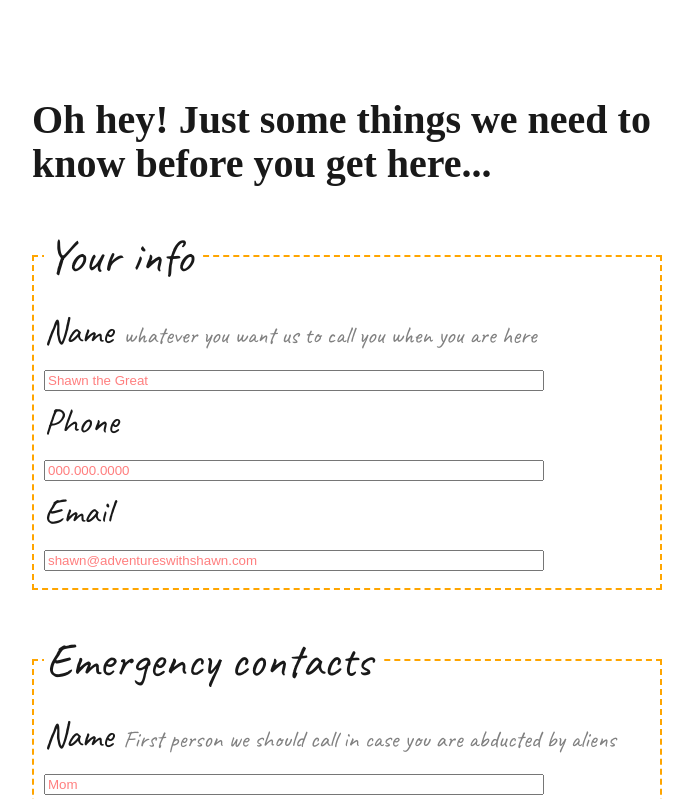
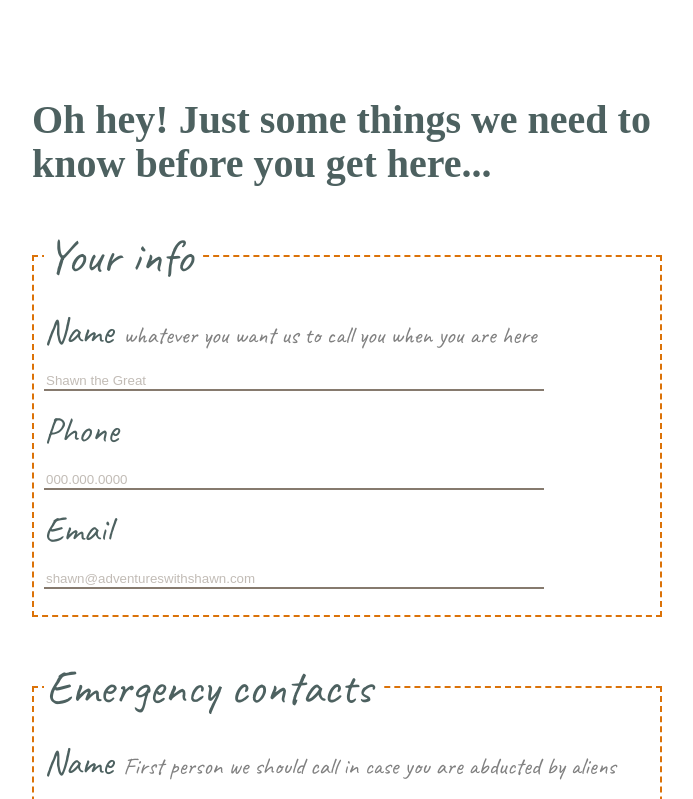
Before and after one commit to auntanne/adventureswithshawn, a Gatsby site: page / in a window 1280 px wide. Shown: the top 799 px of the page, without its empty margins (293-986 px from the left). Built offline with nearby package versions, Linux system fonts and the light colour scheme; Gatsby itself is replaced by a stand-in of ours; some packages are replaced by stand-ins of ours; a web font is replaced by a local one.

Commit message:
Form updates
styling the form and add bulma

```diff
--- a/package.json
+++ b/package.json
@@ -9,6 +9,7 @@
   },
   "dependencies": {
     "@reach/router": "^1.2.1",
+    "bulma": "^0.7.5",
     "dom-form-serializer": "^1.0.7",
     "gatsby": "^2.13.3",
     "gatsby-image": "^2.2.4",
--- a/src/styles/_button.scss
+++ b/src/styles/_button.scss
@@ -1,13 +1,13 @@
 .button {
   font-family: 'Barriecito', cursive;
-  background-color: rgba(rebeccapurple, 0.7);
-  color: white;
+  background-color: $aws-rust;
+  color: $aws-spruceblue;
   cursor: pointer;
   font-weight: 700;
-  padding: 1rem;
+  padding: .5rem 1rem;
   text-transform: uppercase;
   transition: all 0.4s ease;
   &:hover {
-    background-color: rgba(rebeccapurple, 0.9);
+    background-color: rgba($aws-rust, 0.9);
   }
 }
--- a/src/styles/_form.scss
+++ b/src/styles/_form.scss
@@ -9,9 +9,21 @@ form.aws-form{
     .textarea{
       width: 500px;
       max-width: 90%;
+      background-color: transparent;
+      color:$aws-treegreen;
+    }
+    .input{
+      border: none;
+      border-bottom: 2px solid $aws-gray;
+      border-radius: 0;
+      margin-bottom: 1rem;
+       -webkit-appearance: none;
+    }
+    .textarea{
+      border:2px solid $aws-gray;
     }
     ::placeholder {
-      color:red;
+      color:$aws-gray;
       opacity: .5
     }
 
@@ -22,11 +34,25 @@ form.aws-form{
   }
   .fieldset {
     padding:10px;
-    border:2px dashed orange;
+    border:2px dashed $aws-rust;
     legend{
       font-size: 2em;
       padding-right:10px;
     }
 
   }
+  input:-webkit-autofill,
+  input:-webkit-autofill:hover,
+  input:-webkit-autofill:focus,
+  textarea:-webkit-autofill,
+  textarea:-webkit-autofill:hover,
+  textarea:-webkit-autofill:focus,
+  select:-webkit-autofill,
+  select:-webkit-autofill:hover,
+  select:-webkit-autofill:focus {
+  border: none;
+  -webkit-text-fill-color: $aws-treegreen;
+  -webkit-box-shadow: 0 0 0px 1000px #fff inset;
+  transition: background-color 5000s ease-in-out 0s;
 }
+}
--- a/src/styles/_typography.scss
+++ b/src/styles/_typography.scss
@@ -1,6 +1,7 @@
 body{
   font-family: 'Caveat', cursive;
   font-size:x-large;
+  color:$aws-spruceblue;
 }
 h1{
   font-family: 'Barriecito', cursive;
--- /dev/null
+++ b/src/styles/_variables.scss
@@ -0,0 +1,8 @@
+// Colors
+
+$aws-gray:          #867A6E;
+$aws-treegreen:     #587040;
+$aws-ferngreen:     #99C383;
+$aws-riverblue:     #99C383;
+$aws-spruceblue:    #4D6160;
+$aws-rust:          #db7208;
--- a/src/styles/styles.scss
+++ b/src/styles/styles.scss
@@ -1,3 +1,5 @@
+@import 'variables';
+
 @import 'button';
 @import 'typography';
 @import 'form';
```
Also changed, not shown: 2 other files.
